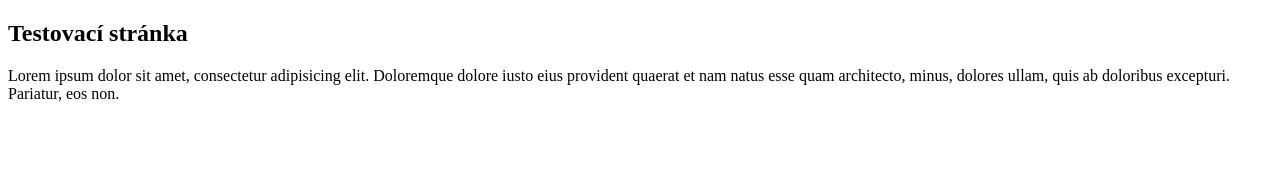
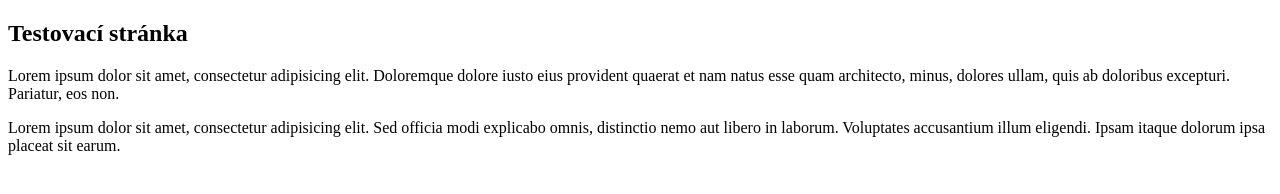
Before and after one commit to huneibagur/halouska222, a plain HTML site: page index.html in a window 1280 px wide. Drawn offline with Linux system fonts and the light colour scheme.

Commit message:
pridan_druhy_odstavec

```diff
--- a/index.html
+++ b/index.html
@@ -7,5 +7,7 @@
     <h2>Testovací stránka</h2>
     <p>Lorem ipsum dolor sit amet, consectetur adipisicing elit. Doloremque dolore iusto eius provident quaerat et nam
         natus esse quam architecto, minus, dolores ullam, quis ab doloribus excepturi. Pariatur, eos non.</p>
+    <p>Lorem ipsum dolor sit amet, consectetur adipisicing elit. Sed officia modi explicabo omnis, distinctio nemo aut
+        libero in laborum. Voluptates accusantium illum eligendi. Ipsam itaque dolorum ipsa placeat sit earum.</p>
 </body>
 </html>
```
